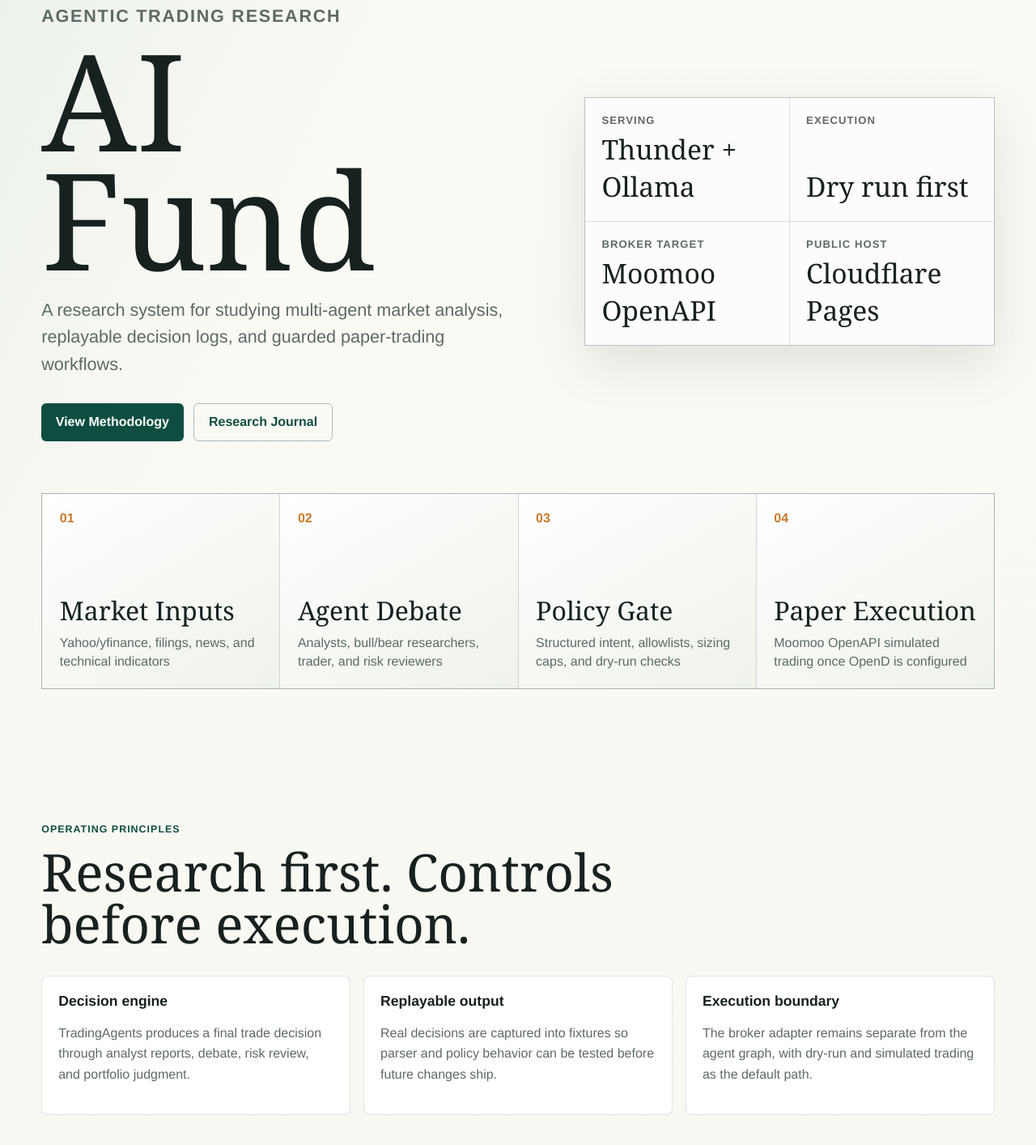
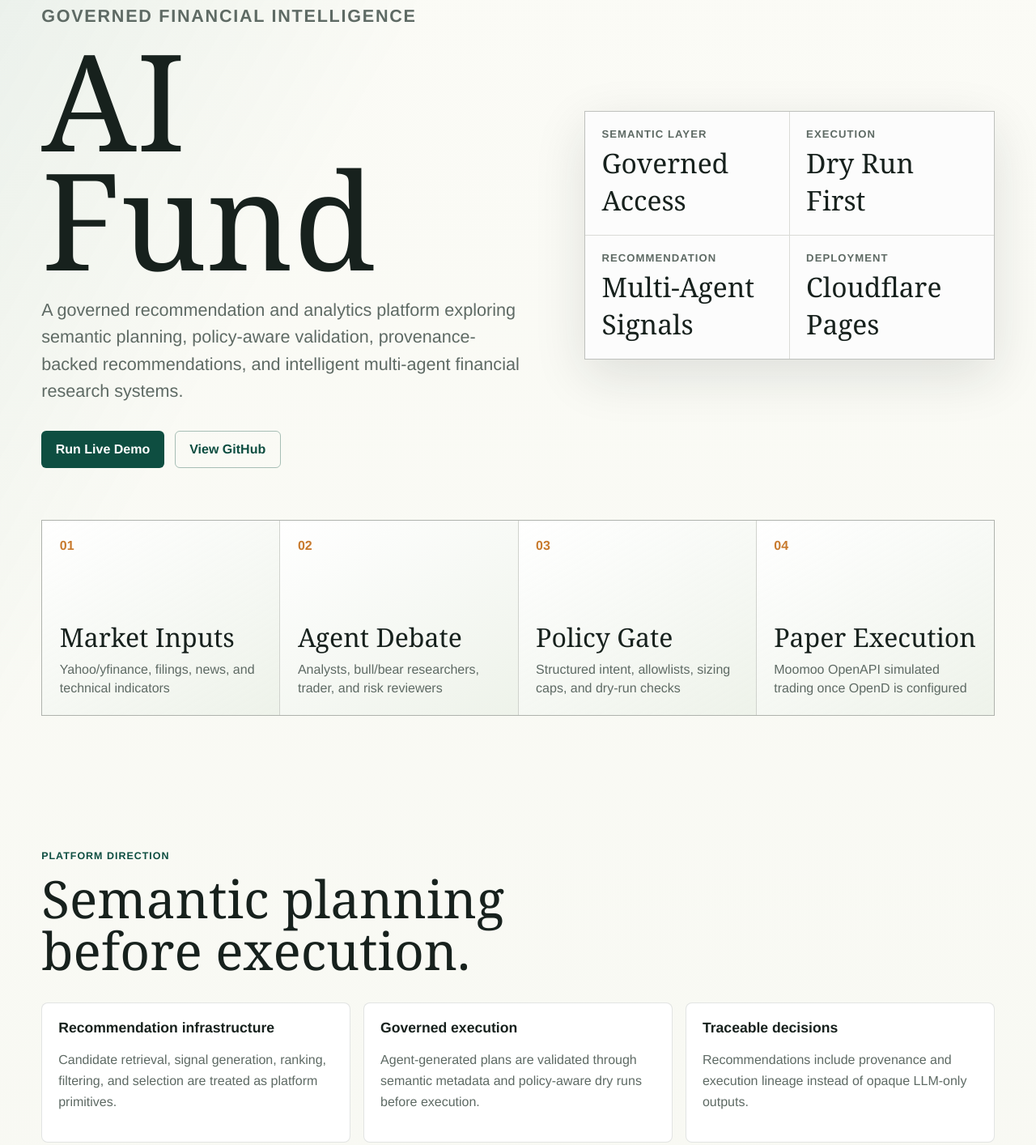
Before and after one commit to lxjuly/aifund, an Astro site in the folder apps/web/: page / in a window 1280 px wide. Shown: the part 168-1582 px from the top of the page at 81% size. Built offline with nearby package versions, Linux system fonts and the light colour scheme; Astro itself is replaced by a stand-in of ours.

Commit message:
feat: integrate governed demo into homepage

```diff
--- a/apps/web/src/pages/index.astro
+++ b/apps/web/src/pages/index.astro
@@ -1,40 +1,42 @@
 ---
 import BaseLayout from "../layouts/BaseLayout.astro";
 import SystemVisual from "../components/SystemVisual.astro";
+import GovernedDemo from "../components/GovernedDemo.astro";
 ---
 
 <BaseLayout
-  title="AI Fund | Agentic Trading Research"
-  description="AI Fund is an agentic trading research and paper-trading system built around TradingAgents, local model serving, and strict execution controls."
+  title="AI Fund | Governed Financial Intelligence"
+  description="AI Fund is a governed recommendation and analytics platform exploring semantic execution, policy-aware validation, and multi-agent financial intelligence systems."
 >
   <section class="hero">
     <div class="hero-copy">
-      <p class="eyebrow">Agentic trading research</p>
+      <p class="eyebrow">Governed financial intelligence</p>
       <h1>AI Fund</h1>
       <p>
-        A research system for studying multi-agent market analysis, replayable decision logs,
-        and guarded paper-trading workflows.
+        A governed recommendation and analytics platform exploring semantic planning,
+        policy-aware validation, provenance-backed recommendations, and intelligent
+        multi-agent financial research systems.
       </p>
       <div class="hero-actions" aria-label="Primary actions">
-        <a class="button primary" href="/methodology">View Methodology</a>
-        <a class="button secondary" href="/research">Research Journal</a>
+        <a class="button primary" href="#demo">Run Live Demo</a>
+        <a class="button secondary" href="https://github.com/lxjuly/aifund">View GitHub</a>
       </div>
     </div>
     <div class="status-board" aria-label="Current system status">
       <div>
-        <span>Serving</span>
-        <strong>Thunder + Ollama</strong>
+        <span>Semantic Layer</span>
+        <strong>Governed Access</strong>
       </div>
       <div>
         <span>Execution</span>
-        <strong>Dry run first</strong>
+        <strong>Dry Run First</strong>
       </div>
       <div>
-        <span>Broker Target</span>
-        <strong>Moomoo OpenAPI</strong>
+        <span>Recommendation</span>
+        <strong>Multi-Agent Signals</strong>
       </div>
       <div>
-        <span>Public Host</span>
+        <span>Deployment</span>
         <strong>Cloudflare Pages</strong>
       </div>
     </div>
@@ -44,22 +46,24 @@ import SystemVisual from "../components/SystemVisual.astro";
 
   <section class="content-band">
     <div class="section-heading">
-      <p class="eyebrow">Operating principles</p>
-      <h2>Research first. Controls before execution.</h2>
+      <p class="eyebrow">Platform direction</p>
+      <h2>Semantic planning before execution.</h2>
     </div>
     <div class="principle-grid">
       <article>
-        <h3>Decision engine</h3>
-        <p>TradingAgents produces a final trade decision through analyst reports, debate, risk review, and portfolio judgment.</p>
+        <h3>Recommendation infrastructure</h3>
+        <p>Candidate retrieval, signal generation, ranking, filtering, and selection are treated as platform primitives.</p>
       </article>
       <article>
-        <h3>Replayable output</h3>
-        <p>Real decisions are captured into fixtures so parser and policy behavior can be tested before future changes ship.</p>
+        <h3>Governed execution</h3>
+        <p>Agent-generated plans are validated through semantic metadata and policy-aware dry runs before execution.</p>
       </article>
       <article>
-        <h3>Execution boundary</h3>
-        <p>The broker adapter remains separate from the agent graph, with dry-run and simulated trading as the default path.</p>
+        <h3>Traceable decisions</h3>
+        <p>Recommendations include provenance and execution lineage instead of opaque LLM-only outputs.</p>
       </article>
     </div>
   </section>
+
+  <GovernedDemo />
 </BaseLayout>
```
